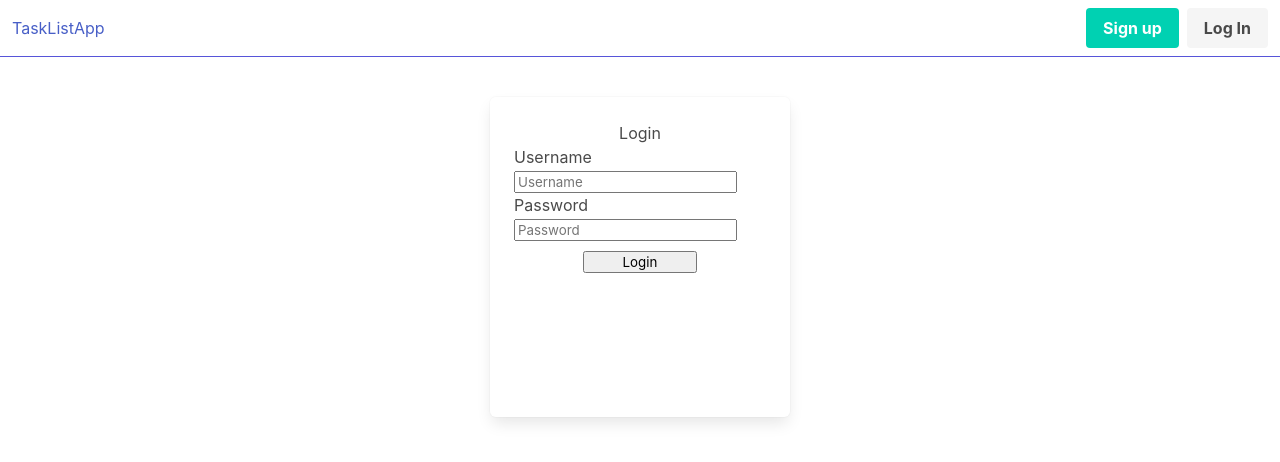
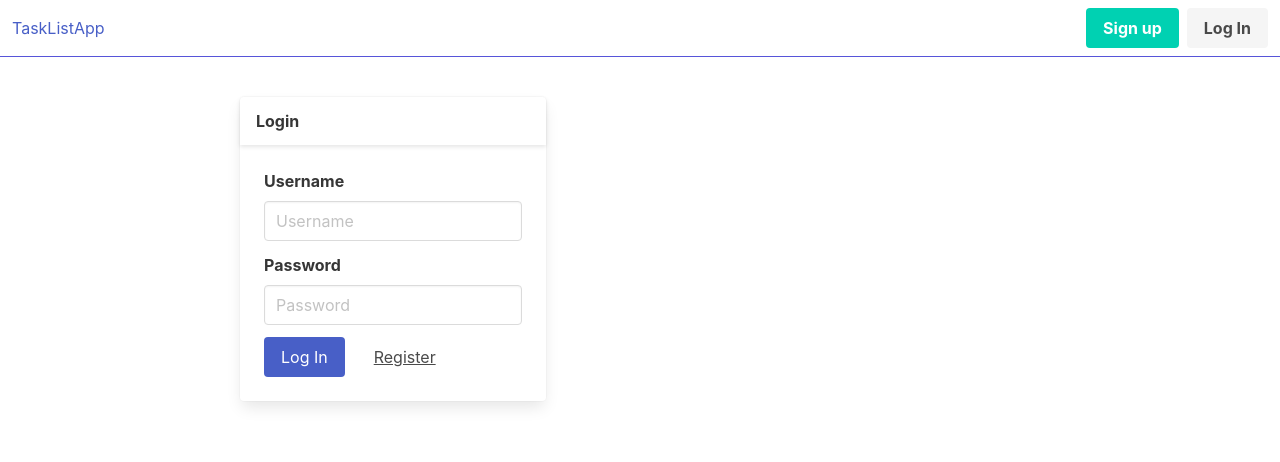
Before and after one commit to kcoulsy/TaskListApp, a React app: page /login in a window 1280 px wide. Shown: the top 462 px of the page. Built offline with nearby package versions, Linux system fonts and the light colour scheme; the HTML template or start-up script is replaced by a standard one.

Commit message:
FE: Updated Login form to use bulma

```diff
--- a/src/components/LoginForm/LoginForm.js
+++ b/src/components/LoginForm/LoginForm.js
@@ -1,28 +1,6 @@
 import React, { Component } from 'react';
-import styled from 'styled-components';
 import { connect } from 'react-redux';
 import { startLogin } from '../../actions/auth';
-
-const Panel = styled.div`
-  padding: 24px;
-  width: 300px;
-  height: 320px;
-  margin-left: auto;
-  margin-right: auto;
-  display: flex;
-  flex-direction: column;
-  align-items: center;
-`;
-
-const LoginFormButtons = styled.div`
-  display: flex;
-  margin-top: 10px;
-  justify-content: space-around;
-`;
-
-const LoginFormButton = styled.button`
-  flex-basis: 45%;
-`;
 
 class LoginForm extends Component {
   constructor(props) {
@@ -48,38 +26,55 @@ class LoginForm extends Component {
 
   render() {
     return (
-      <Panel className="panel">
-        <h3> Login </h3>
-        <form className="form-group" onSubmit={this.handleLogin}>
-          <label className="form-label" htmlFor="usernameField">
+      <div className="card">
+        <header className="card-header">
+          <p className="card-header-title"> Login </p>
+        </header>
+        <div className="card-content">
+          <form className="content" onSubmit={this.handleLogin}>
+            <div className="field">
+              <label className="label" htmlFor="usernameField">
                 Username
               </label>
+              <div className="control">
                 <input
                   type="text"
                   name="username"
                   placeholder="Username"
                   onChange={this.handleChange}
-            className="form-input"
+                  className="input"
                   id="usernameField"
                 />
-          <label className="form-label" htmlFor="passwordField">
+              </div>
+            </div>
+            <div className="field">
+              <label className="label" htmlFor="passwordField">
                 Password
               </label>
+              <div className="control">
                 <input
                   type="password"
                   name="password"
                   placeholder="Password"
                   onChange={this.handleChange}
-            className="form-input"
+                  className="input"
                   id="passwordField"
                 />
-          <LoginFormButtons>
-            <LoginFormButton className="btn btn-primary" type="submit">
-              Login
-            </LoginFormButton>
-          </LoginFormButtons>
+              </div>
+            </div>
+            <div className="field is-grouped">
+              <div className="control">
+                <button className="button is-link" type="submit">
+                  Log In
+                </button>
+              </div>
+              <div className="control">
+                <button className="button is-text">Register</button>
+              </div>
+            </div>
           </form>
-      </Panel>
+        </div>
+      </div>
     );
   }
 }
--- a/src/pages/Login/Login.js
+++ b/src/pages/Login/Login.js
@@ -5,7 +5,11 @@ import { ContainerWithNav } from '../../containers';
 
 const Login = () => (
   <ContainerWithNav>
-    <LoginForm />
+    <div className="columns">
+      <div className="column is-two-fifths">
+        <LoginForm />
+      </div>
+    </div>
   </ContainerWithNav>
 );
 
```
Lines whose indentation alone changed are shown as unchanged.
